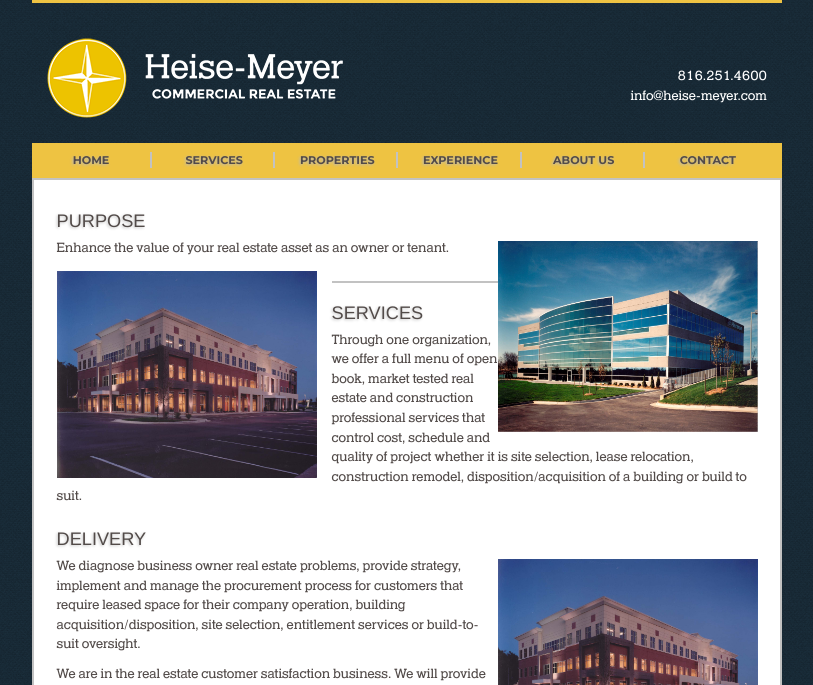
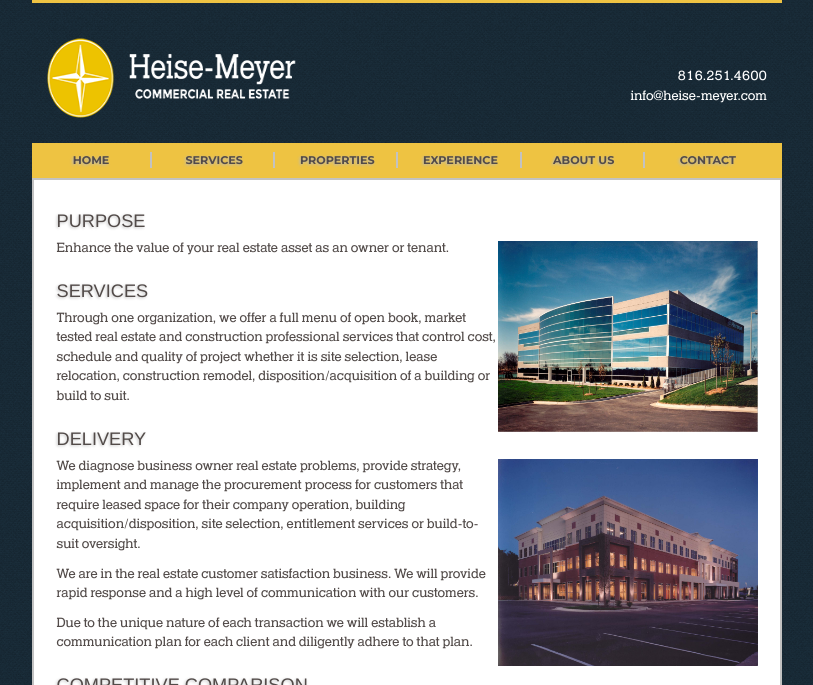
Before and after one commit to jiko/heisemeyer, a Jekyll site: the page built from index.html, in a window 1280 px wide. Shown: the top 685 px of the page, without its empty margins (233-1046 px from the left). Built offline with Jekyll 4.4.1, drawn with Linux system fonts in a browser that asks for light colours; Markdown is read by kramdown in place of the engine named in the settings; grey boxes are pictures that could not be loaded.

Commit message:
Cleanup / Body Images
The responsive image classes work well within the body, so replaced
"leftimg" and "rightimg" classes with general body img styling.

```diff
--- a/css/main.css
+++ b/css/main.css
@@ -211,7 +211,6 @@
 
 /*****************************************************************************/
 /*
-<<<<<<< HEAD
 /* Images
 /*
 /*****************************************************************************/
@@ -221,17 +220,9 @@
 	max-height: 160px;
 	}
 
-.leftimg {
-	float: left !important;
-	margin-right: 15px;
-	max-width: 260px;
-	}
-
-.rightimg {
-	float: right !important;
-	margin-left: 15px;
-	max-width: 260px;
-	}
+body img {
+	width: 260px;
+}
 =======
 /* Overrides
 /*
@@ -240,4 +231,3 @@
 .img-responsive {
   padding-left: 10px;
 }
->>>>>>> f0d0a1cdd25032bbc162ab604b39a4779b573fff
--- a/index.html
+++ b/index.html
@@ -4,18 +4,17 @@
 ---
 
   <h1>Purpose</h1>
-   	<p><img class="img-responsive pull-right" src="{{ site.baseurl }}/img/Harmon.jpg" width="260"/></p>
+   	<p><img class="img-responsive pull-right" src="{{ site.baseurl }}/img/Harmon.jpg"/></p>
    	<p> Enhance the  value of your real estate asset as an owner or tenant.</p>
-   	<p><img src="{{ site.baseurl }}/img/BIZ-EX3.jpg" class="leftimg" /></p><hr>
   <h1>Services</h1>
     <p>Through one organization, we offer a full menu of open book, market tested real estate and construction professional services that control cost, schedule and quality of project whether it is site selection, lease relocation, construction remodel, disposition/acquisition of a building or build to suit.</p>
   <h1>Delivery</h1>
-   	<p><img class="img-responsive pull-right" src="{{ site.baseurl }}/img/BIZ-EX3.jpg" width="260"/></p>
+   	<p><img class="img-responsive pull-right" src="{{ site.baseurl }}/img/BIZ-EX3.jpg"/></p>
     <p>We diagnose business owner real estate problems, provide strategy, implement and manage the procurement process for customers that require leased space for their company operation, building acquisition/disposition, site selection, entitlement services or build-to-suit oversight.</p>
     <p>We are in the real estate customer satisfaction business. We will provide rapid response and a high level of communication with our customers.</p>
     <p>Due to the unique nature of each transaction we will establish a communication plan for each client and diligently adhere to that plan. </p>
   <h1>Competitive Comparison</h1>
-   	<p><img class="img-responsive pull-right" src="{{ site.baseurl }}/img/Briarcliff.jpg" width="260"/></p>
+   	<p><img class="img-responsive pull-right" src="{{ site.baseurl }}/img/Briarcliff.jpg"/></p>
  	  <p>Heise-Meyer will have a distinct competitive advantage because of our depth of real estate and construction expertise.</p>
  	  <p>Our transaction experience coupled with our ability to quickly provide accurate information regarding all aspects of a client's transaction from the beginning and the ability to execute the transaction components will result in a client outcome that efficiently achieves optimum transaction value in the marketplace.</p>
  	  <p>The synthesis all of the quantitative and qualitative aspects involved in the project all add up to our being your best value choice that establishes a trust based, long term relationship that is committed to enhancing the investment value of your asset.</p>
```
